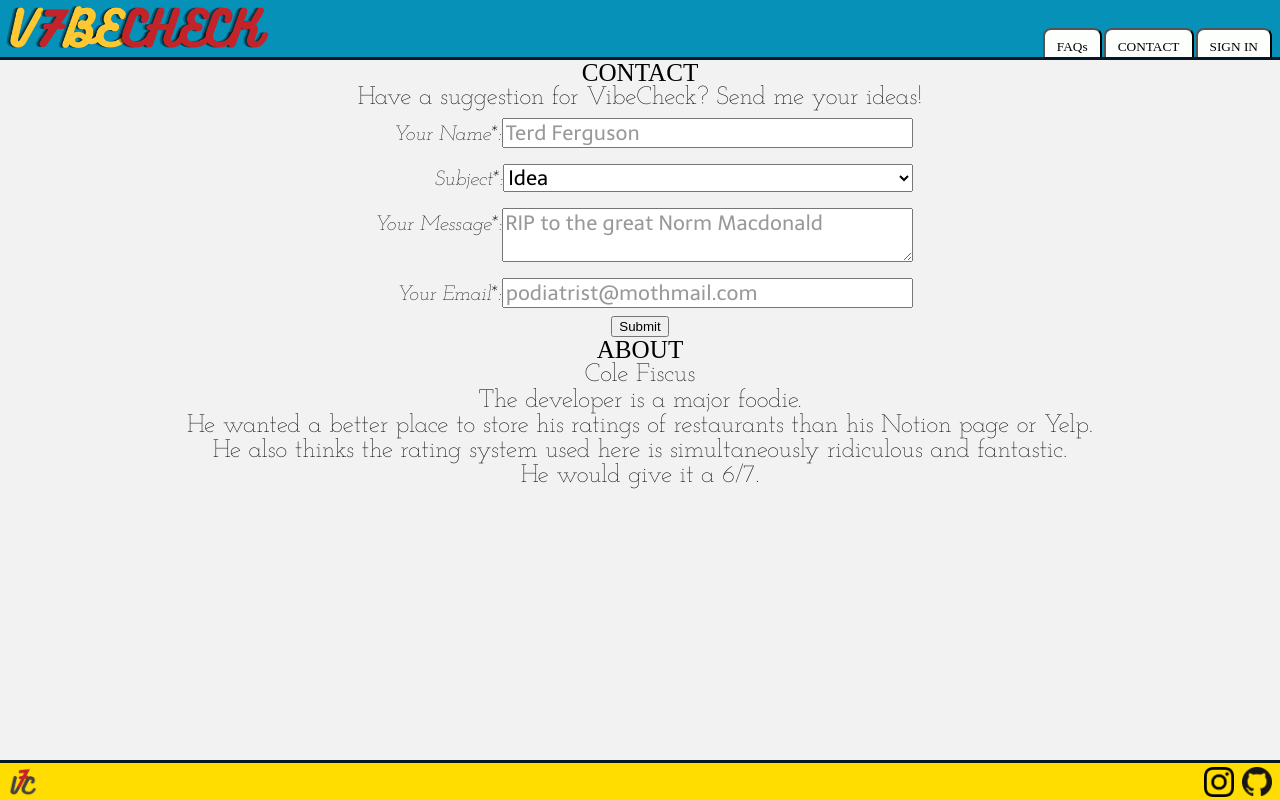
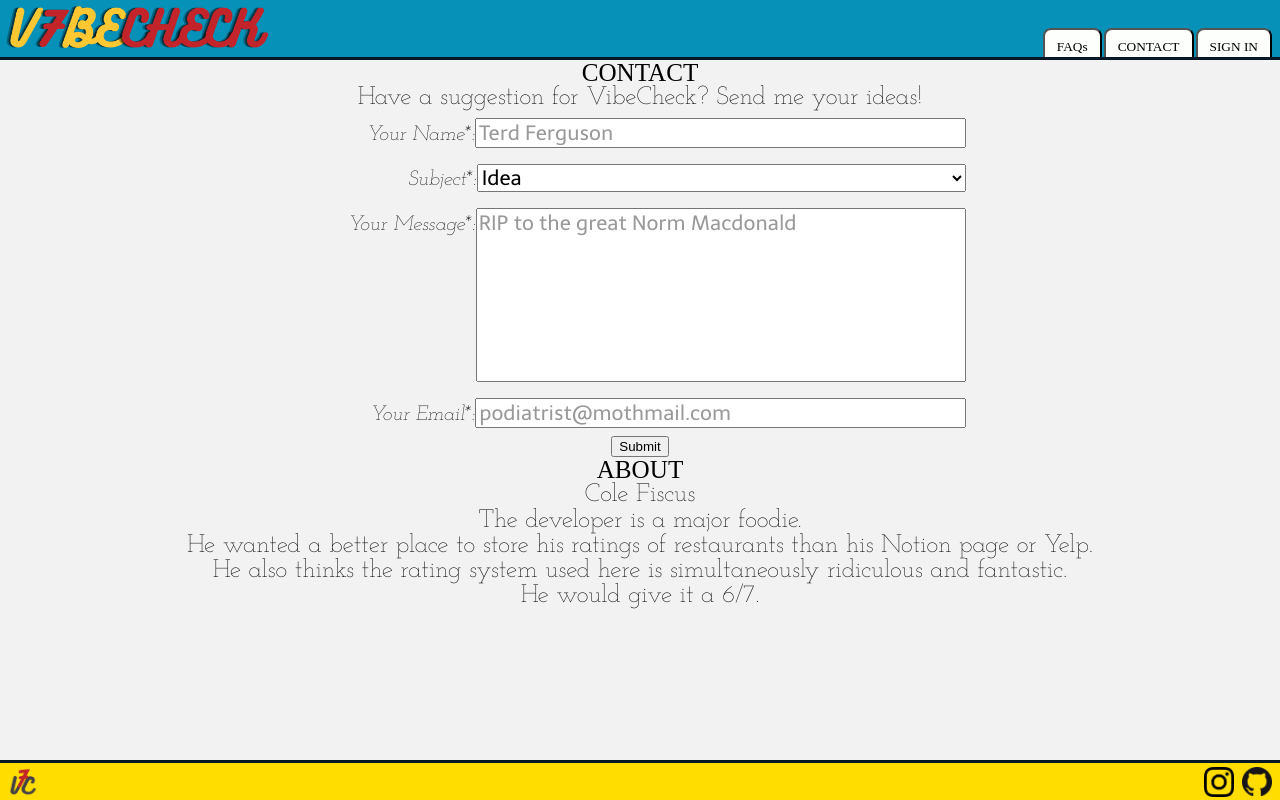
Before and after one commit to colefiscus/vibecheck, a React (Create React App) app: page /contact in a window 1280 px wide. Built offline with nearby package versions, Linux system fonts and the light colour scheme; a web font is replaced by a local one.

Commit message:
Edit size of textarea and disallow resize

```diff
--- a/src/Components/EmailJS/ContactMe.js
+++ b/src/Components/EmailJS/ContactMe.js
@@ -72,6 +72,8 @@ const ContactMe = () => {
         <Label>Your Message*:</Label>
         <EmailArea
           required
+          rows="7"
+          cols="30"
           name="message"
           placeholder="RIP to the great Norm Macdonald"
           value={toSend.message}
@@ -143,6 +145,7 @@ const EmailArea = styled.textarea`
   font-size: ${18/14}rem;
   font-family: 'Telex';
   color: hsl(0, 0%, 0%);
+  resize: none;
 
   &::placeholder {
     color: hsl(0, 0%, 60%);
```
